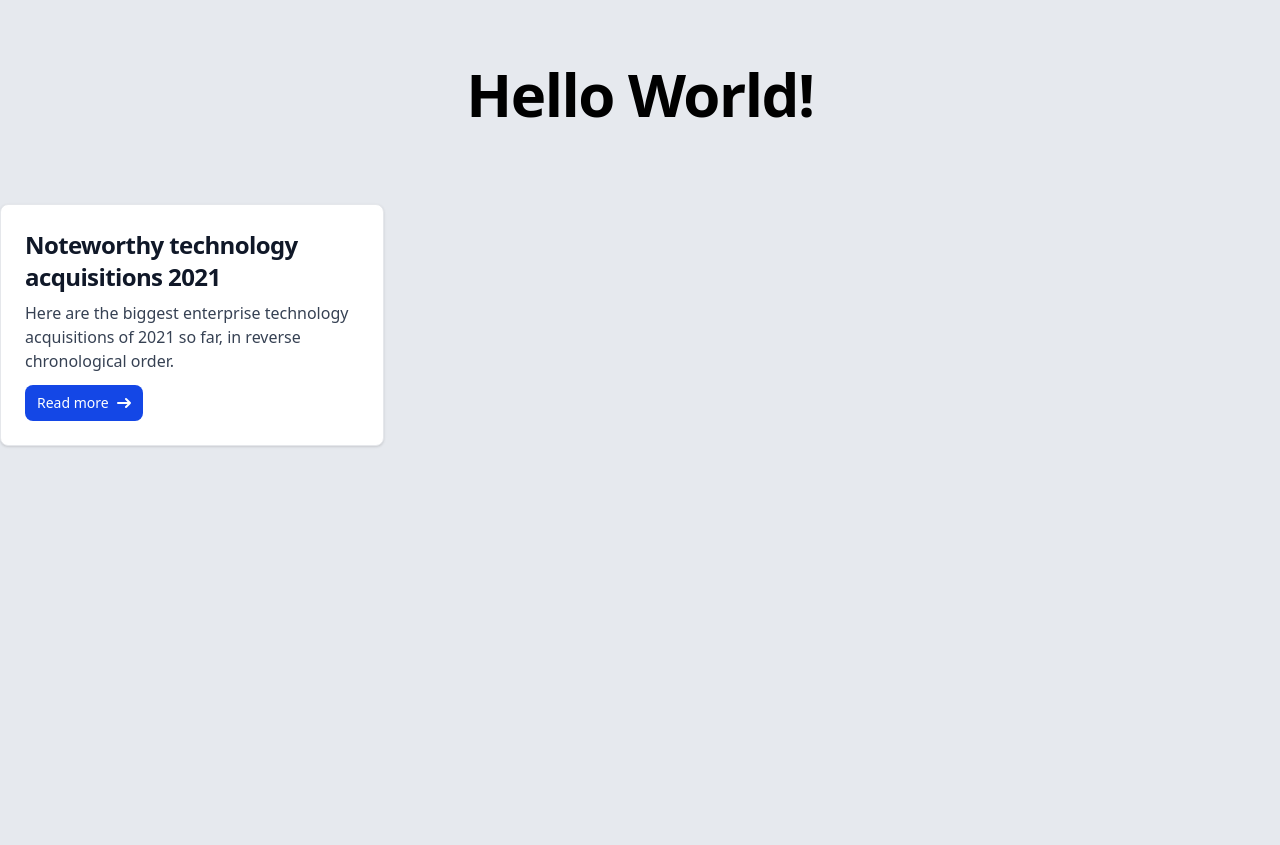
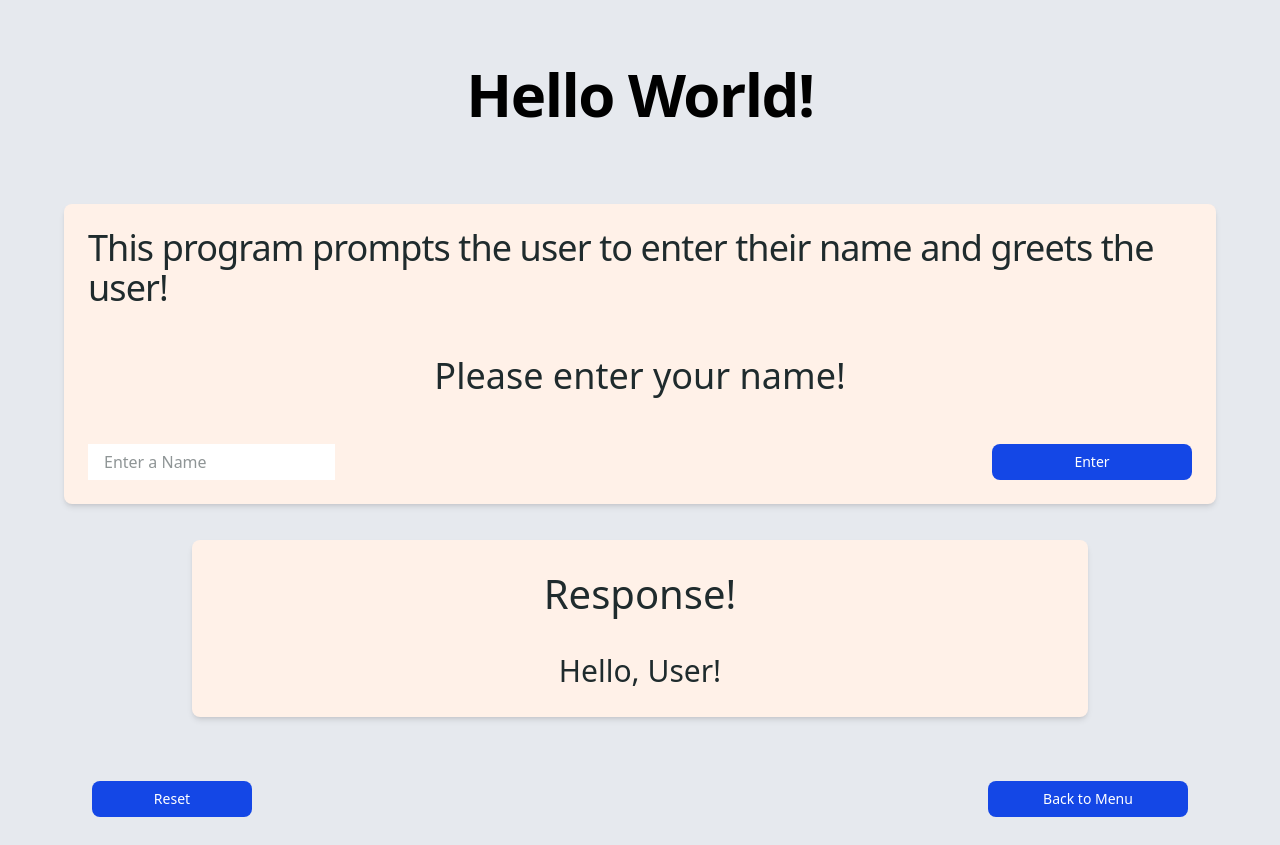
Before and after one commit to dherrera-code/AllForOneBuild, a website: page Pages/HelloWorld.html in a window 1280 px wide. Before the commit the page ends 800 px from the top, so only its background shows below. Drawn offline with nearby package versions, Linux system fonts and the light colour scheme.

Commit message:
created all elements in the hello world page!

```diff
--- a/Pages/HelloWorld.html
+++ b/Pages/HelloWorld.html
@@ -13,27 +13,52 @@
 <body>
 
   <header class="py-8 px-4 mx-auto max-w-7xl text-center lg:py-16">
-    <h1 class="mb-4 text-4xl font-bold tracking-tight leading-none md:text-5xl lg:text-6xl">Hello World!</h1>
+    <h1 class="mb-4 text-5xl font-bold tracking-tight leading-none md:text-5xl lg:text-6xl">Hello World!</h1>
+  </header>
+  <!-- Input Section -->
+  <section class="flex justify-center">
+    <div class="max-w-6xl p-6 card-color rounded-lg shadow-md ">
+      <a href="#">
+        <h5 class="lg:text-2xl xl:text-4xl font-normal tracking-tight">This program prompts the user to enter their
+          name and greets the user!</h5>
+      </a>
+      <p class="my-12 lg:text-2xl xl:text-4xl font-normal text-center">Please enter your name!</p>
+      <div class="flex">
 
-  </header>
+        <input type="text" class="bg-white ps-4" placeholder="Enter a Name">
+        <button href="#" style="margin-left: auto;"
+          class=" w-35 md:w-40 lg:w-50 px-5 py-2 text-sm font-medium text-center text-white bg-blue-700 rounded-lg hover:bg-blue-800 focus:ring-4 focus:outline-none focus:ring-blue-300 dark:bg-blue-600 dark:hover:bg-blue-700 dark:focus:ring-blue-800">
+          Enter
+      </button>
+      </div>
+    </div>
 
+  </section>
 
+  <!-- Response block! -->
+  <section class="flex justify-center my-9">
+    <div class=" lg:min-w-xl xl:min-w-4xl py-6 px-20 card-color rounded-lg shadow-md ">
+      <h2 class="text-[40px] text-center mb-6">Response!</h2>
+      <p id="displayHelloUser" class="text-[30px] text-center">Hello, User!</p>
+    </div>
 
+  </section>
 
-<div class="max-w-sm p-6 bg-white border border-gray-200 rounded-lg shadow-sm dark:bg-gray-800 dark:border-gray-700">
-    <a href="#">
-        <h5 class="mb-2 text-2xl font-bold tracking-tight text-gray-900 dark:text-white">Noteworthy technology acquisitions 2021</h5>
-    </a>
-    <p class="mb-3 font-normal text-gray-700 dark:text-gray-400">Here are the biggest enterprise technology acquisitions of 2021 so far, in reverse chronological order.</p>
-    <a href="#" class="inline-flex items-center px-3 py-2 text-sm font-medium text-center text-white bg-blue-700 rounded-lg hover:bg-blue-800 focus:ring-4 focus:outline-none focus:ring-blue-300 dark:bg-blue-600 dark:hover:bg-blue-700 dark:focus:ring-blue-800">
-        Read more
-        <svg class="rtl:rotate-180 w-3.5 h-3.5 ms-2" aria-hidden="true" xmlns="http://www.w3.org/2000/svg" fill="none" viewBox="0 0 14 10">
-            <path stroke="currentColor" stroke-linecap="round" stroke-linejoin="round" stroke-width="2" d="M1 5h12m0 0L9 1m4 4L9 9"/>
-        </svg>
-    </a>
-</div>
+<!-- Buttons to reset response or Back to index -->
+  <section>
+    <div class="container max-w-6xl p-7">
+      <div class="flex justify-between">
+      <a href="#" style=""
+          class="w-30 md:w-40 px-5 py-2 text-sm font-medium text-center text-white bg-blue-700 rounded-lg hover:bg-blue-800 focus:ring-4 focus:outline-none focus:ring-blue-300 dark:bg-blue-600 dark:hover:bg-blue-700 dark:focus:ring-blue-800">
+          Reset
+      </a>
+      <a href="../index.html" style="margin-left: auto;"
+          class="sm:w-40 md:w-50 px-5 py-2 text-sm font-medium text-center text-white bg-blue-700 rounded-lg hover:bg-blue-800 focus:ring-4 focus:outline-none focus:ring-blue-300 dark:bg-blue-600 dark:hover:bg-blue-700 dark:focus:ring-blue-800">
+          Back to Menu
+      </a>
+      </div>
+    </div>
+  </section>
 
-
-
-      <script src="https://cdn.jsdelivr.net/npm/flowbite@3.1.2/dist/flowbite.min.js"></script>
+  <script src="https://cdn.jsdelivr.net/npm/flowbite@3.1.2/dist/flowbite.min.js"></script>
 </body>
--- a/src/style.css
+++ b/src/style.css
@@ -14,3 +14,7 @@ body{
 .btn:hover{
     background-color: #155A94;
 }
+.container{
+    margin: 0 auto;
+    display: block;
+}
```
Also changed, not shown: index.html (+1 -3 lines), src/output.css.
